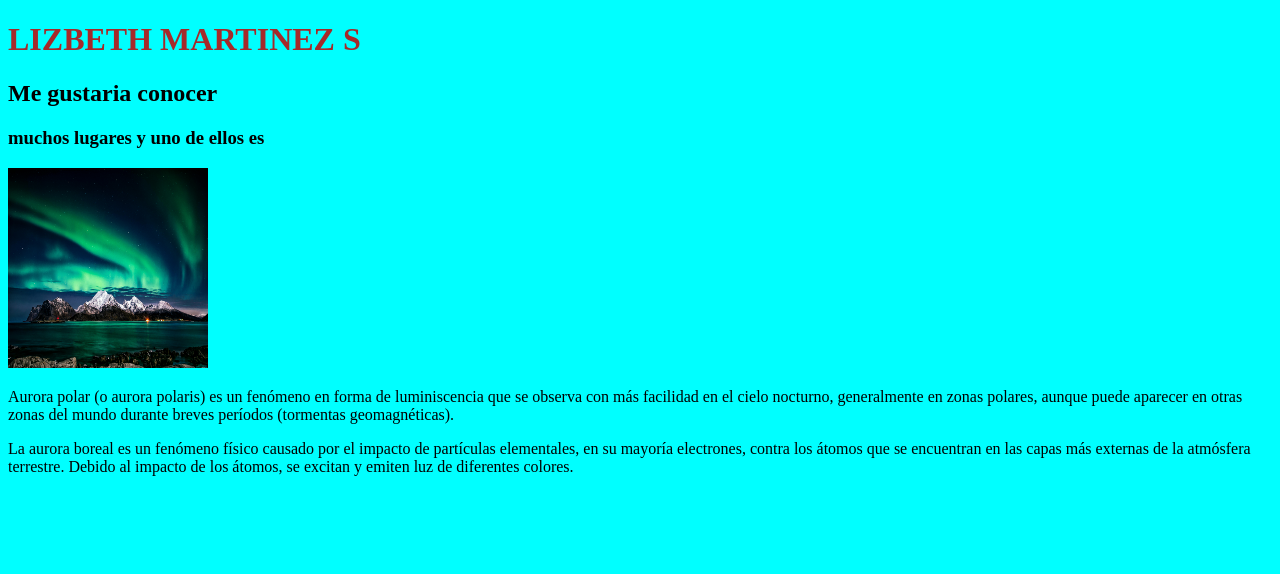
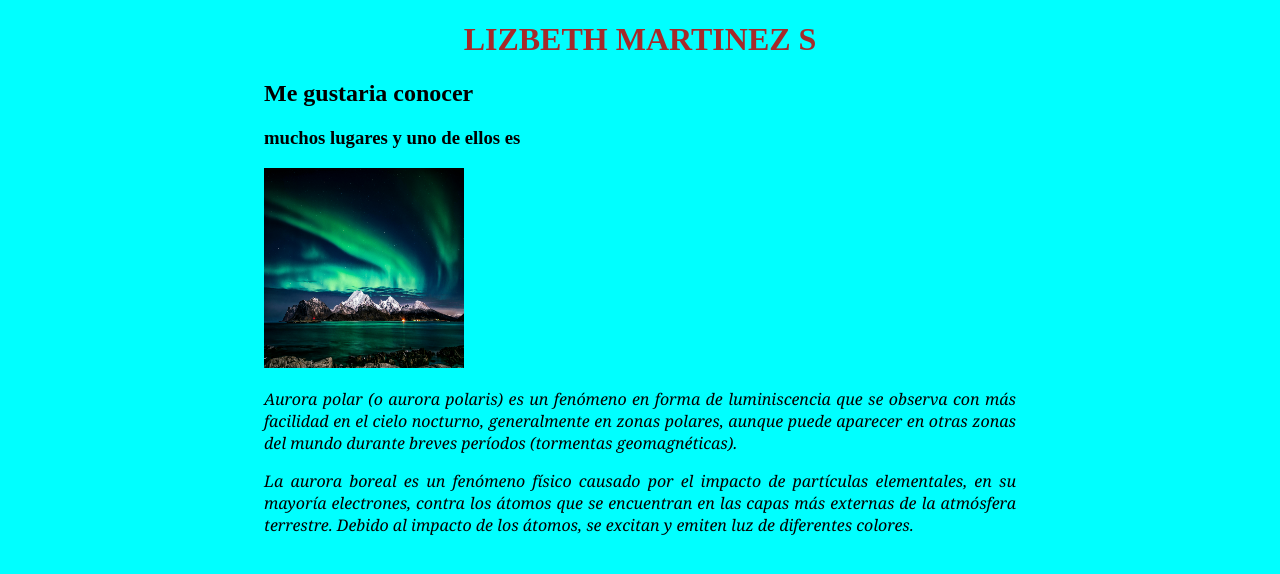
Before and after one commit to Marsliz/tarea0, a plain HTML site: page INDEX.HTML in a window 1280 px wide. Drawn offline with Linux system fonts and the light colour scheme.

Commit message:
Add files via upload

```diff
--- a/CSS/estilo.css
+++ b/CSS/estilo.css
@@ -1,12 +1,20 @@
 body{
     background-color: aqua;
+    padding: 0 20% 0 20%;
 }
 h1{
     color: brown;
     text-transform: uppercase;
-
+    text-align: center;
 }
 img{
     width: 200px;
     height: 200px;
+
 }
+p{
+    font-family: Georgia, 'Times New Roman', Times, serif;
+    font-style: oblique;
+    text-align: justify;
+    inset-block: 0.5%;
+}
```
